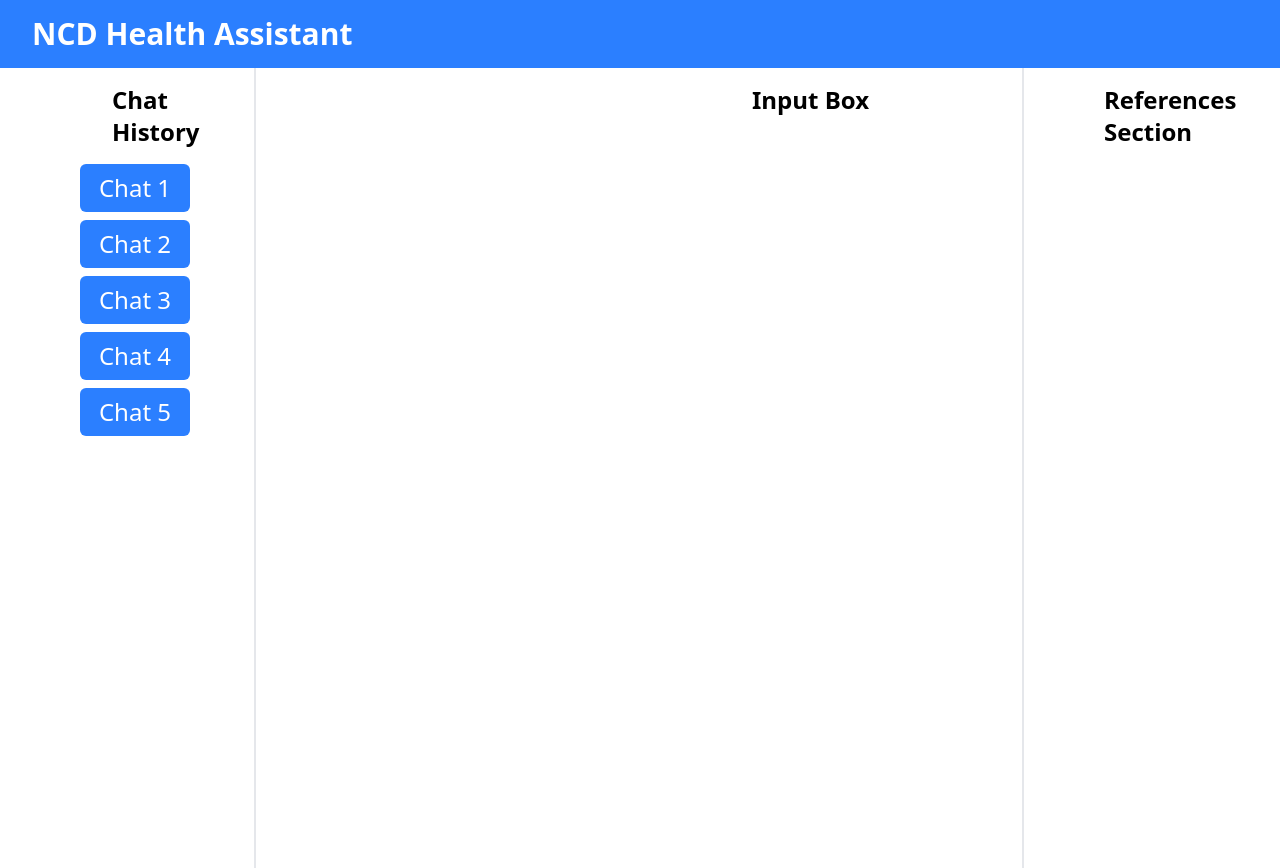
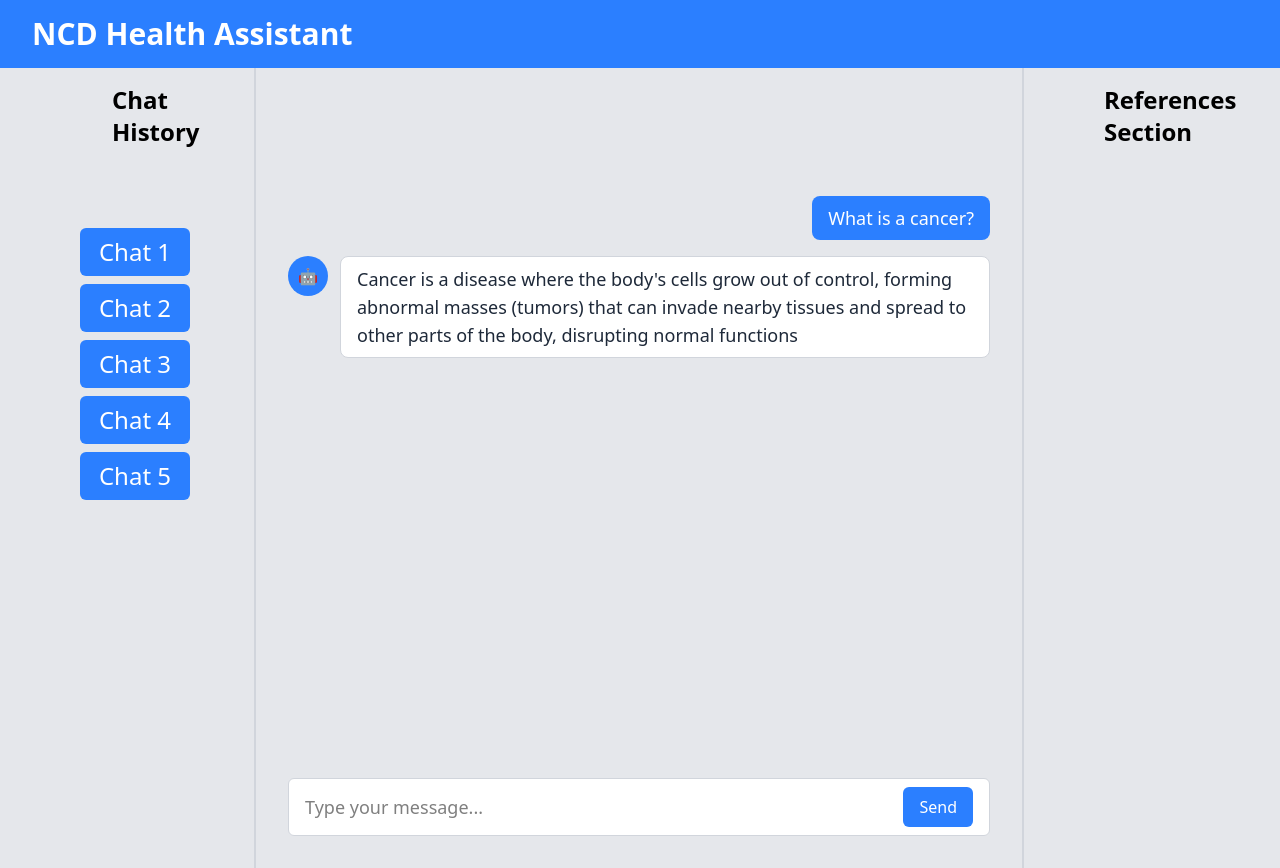
Before and after one commit to dilusha-ola/Rag-chatbot-non-commuinicable-diseases-frontendUI, a React (Vite) app: page / in a window 1280 px wide. Built offline with nearby package versions, Linux system fonts and the light colour scheme.

Commit message:
create static chat section

```diff
--- a/src/App.tsx
+++ b/src/App.tsx
@@ -5,15 +5,15 @@ function App() {
 
   return (
     <>
-      <div className="min-h-screen  bg-white">
+      <div className="min-h-screen  bg-gray-200">
         {/* Header */}
         <div className="text-3xl text-white font-bold bg-blue-500 px-8 py-4">NCD Health Assistant</div>
         {/* Body */}
           <div className="flex w-full min-h-screen">
 
               {/*chat History*/}
-               <div className="w-1/5 border-r-2 border-gray-200 pl-20 flex flex-col">
-                  <div className="text-2xl font-bold mx-8 my-4">Chat History</div>
+               <div className="w-1/5 border-r-2 border-gray-300 pl-20 flex flex-col">
+                  <div className="text-2xl font-bold mx-8 my-4 mb-20">Chat History</div>
                   <p className="bg-blue-500 rounded-md px-2 py-2 mb-2 mr-16 flex justify-center text-white text-2xl ">Chat 1</p>
                   <p className="bg-blue-500 rounded-md px-2 py-2 mb-2 mr-16 flex justify-center text-white text-2xl ">Chat 2</p>
                   <p className="bg-blue-500 rounded-md px-2 py-2 mb-2 mr-16 flex justify-center text-white text-2xl ">Chat 3</p>
@@ -22,9 +22,33 @@ function App() {
                </div>
 
               {/* Input Box */}
-              <div className="w-3/5 border-r-2 border-gray-200 pl-116 flex flex-col">
-                <div className="text-2xl font-bold mx-8 my-4">Input Box</div>
+              <div className="w-3/5 border-r-2 border-gray-300 px-8 flex flex-col">
+
+
+                {/* User message - right aligned */}
+                <div className="flex justify-end mb-4 mt-32">
+                  <p className="bg-blue-500 rounded-lg px-4 py-2 text-white text-lg max-w-md">What is a cancer?</p>
+                </div>
+
+                {/* Bot response - left aligned */}
+                <div className="flex items-start mb-4">
+                  <div className="bg-blue-500 rounded-full w-10 h-10 flex items-center justify-center text-white  mr-3 flex-shrink-0">
+                    🤖
+                  </div>
+                  <p className="bg-white border border-gray-300 rounded-lg px-4 py-2 text-gray-800 text-lg max-w-2xl ">Cancer is a disease where the body's cells grow out of control, forming abnormal masses (tumors) that can invade nearby tissues and spread to other parts of the body, disrupting normal functions</p>
+                </div>
+
+                {/*search bar*/}
+                <div className="w-full mr-4 bg-white border border-gray-300 rounded-md px-4 py-2 mt-auto mb-8 flex items-center">
+                  <input
+                    type="text"
+                    placeholder="Type your message..."
+                    className="w-full outline-none text-lg"
+                  />
+                  <button className="bg-blue-500 text-white px-4 py-2 rounded-md ml-4">Send</button>
+                </div>
               </div>
+
 
               {/*References section*/}
               <div className="w-1/5 flex flex-col pl-12">
```
